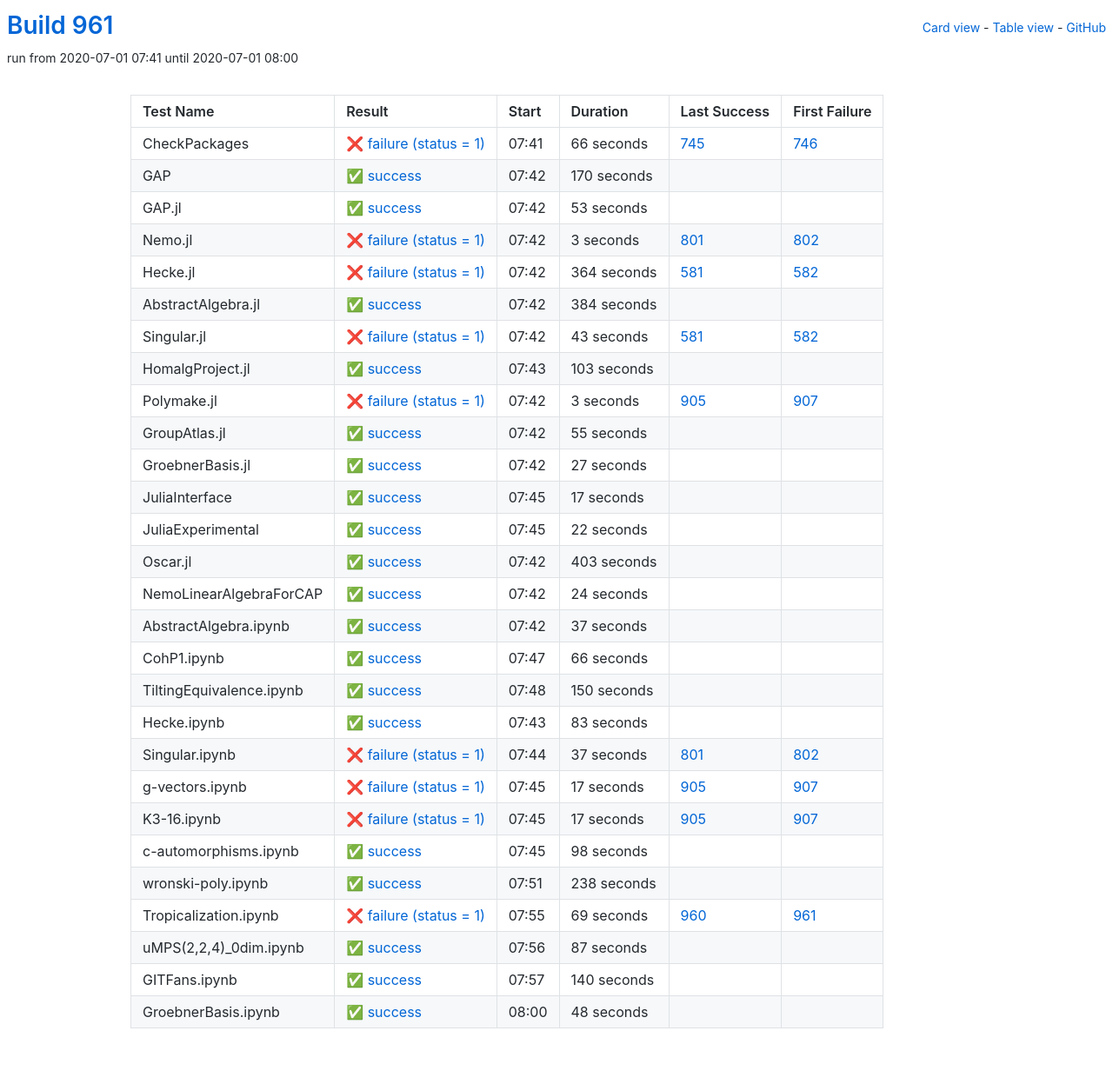
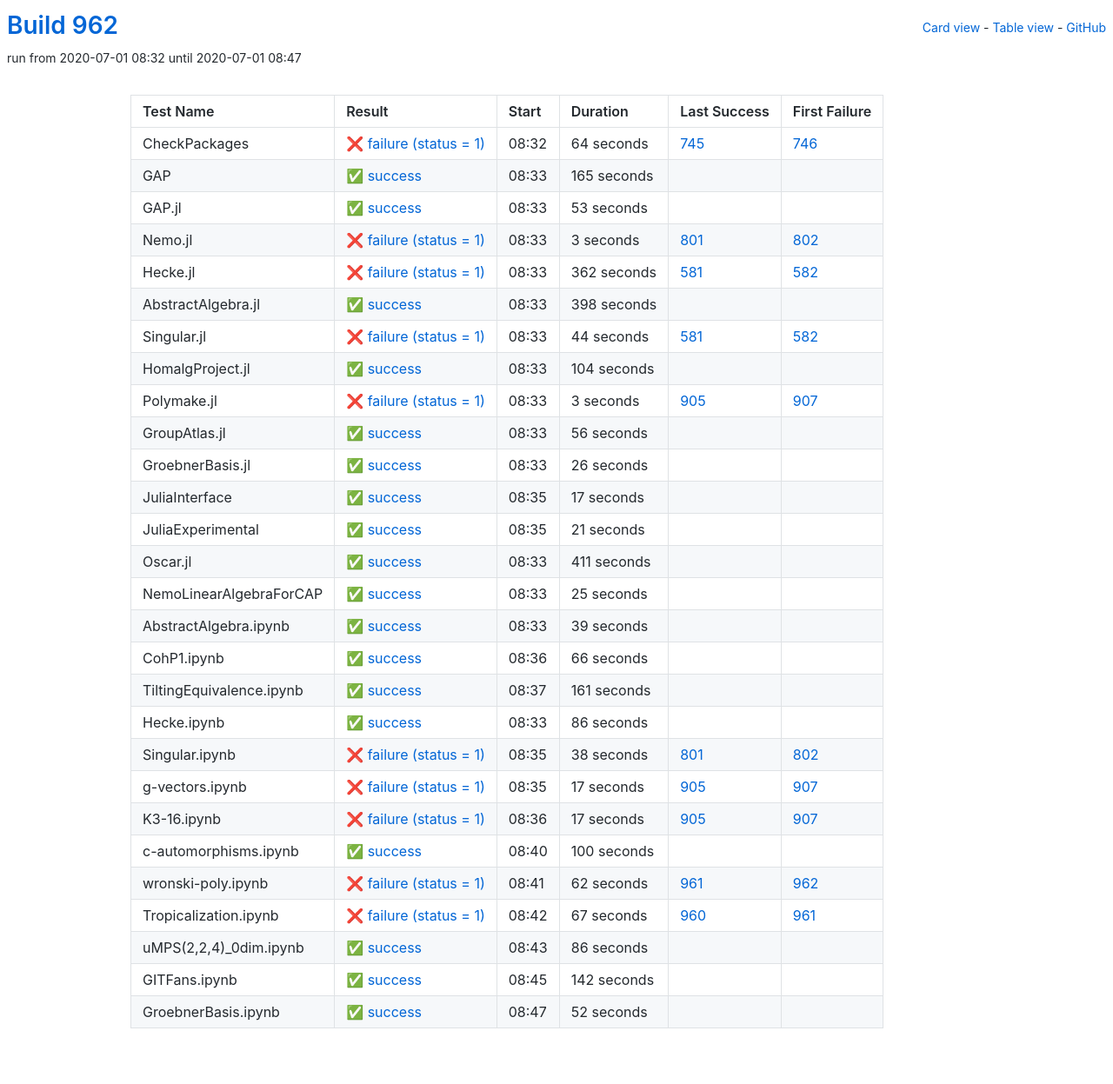
Before and after one commit to oscar-system/oscar-ci-status-1.4, a Jekyll site: the page built from table.html, in a window 1280 px wide. Shown: the whole page at 87% size. Built offline with Jekyll 4.4.1, drawn with Linux system fonts in a browser that asks for light colours.

Commit message:
Build #962

```diff
--- a/_data/ci.yml
+++ b/_data/ci.yml
@@ -1,6 +1,6 @@
 ---
-build: 961
-build_url: https://oscarci.mathematik.uni-kl.de/job/oscar-julia-1.4/961/
+build: 962
+build_url: https://oscarci.mathematik.uni-kl.de/job/oscar-julia-1.4/962/
 job: oscar-julia-1.4
 organization: oscar-system
 repo: oscar-ci-status-1.4
@@ -8,32 +8,32 @@ repourl: https://github.com/oscar-system/oscar-ci-status-1.4
 tests:
 - name: CheckPackages
   id: checkpackages
-  log: https://oscarci.mathematik.uni-kl.de/job/oscar-julia-1.4/961/artifact/logs/build-961/CheckPackages.log
-  start: 2020-07-01 07:41
+  log: https://oscarci.mathematik.uni-kl.de/job/oscar-julia-1.4/962/artifact/logs/build-962/CheckPackages.log
+  start: 2020-07-01 08:32
   success: false
   exitcode: 1
   status: failure
-  duration: 66
+  duration: 64
   last_success: 745
   last_success_url: https://oscarci.mathematik.uni-kl.de/job/oscar-julia-1.4/745/
   first_failure: 746
   first_failure_url: https://oscarci.mathematik.uni-kl.de/job/oscar-julia-1.4/746/
 - name: GAP
   id: gap
-  log: https://oscarci.mathematik.uni-kl.de/job/oscar-julia-1.4/961/artifact/logs/build-961/GAP.log
-  start: 2020-07-01 07:42
+  log: https://oscarci.mathematik.uni-kl.de/job/oscar-julia-1.4/962/artifact/logs/build-962/GAP.log
+  start: 2020-07-01 08:33
   success: true
   exitcode: 0
   status: success
-  duration: 170
+  duration: 165
   last_success: false
   last_success_url:
   first_failure: false
   first_failure_url:
 - name: GAP.jl
   id: gap-jl
-  log: https://oscarci.mathematik.uni-kl.de/job/oscar-julia-1.4/961/artifact/logs/build-961/GAP.jl.log
-  start: 2020-07-01 07:42
+  log: https://oscarci.mathematik.uni-kl.de/job/oscar-julia-1.4/962/artifact/logs/build-962/GAP.jl.log
+  start: 2020-07-01 08:33
   success: true
   exitcode: 0
   status: success
@@ -44,8 +44,8 @@ tests:
   first_failure_url:
 - name: Nemo.jl
   id: nemo-jl
-  log: https://oscarci.mathematik.uni-kl.de/job/oscar-julia-1.4/961/artifact/logs/build-961/Nemo.jl.log
-  start: 2020-07-01 07:42
+  log: https://oscarci.mathematik.uni-kl.de/job/oscar-julia-1.4/962/artifact/logs/build-962/Nemo.jl.log
+  start: 2020-07-01 08:33
   success: false
   exitcode: 1
   status: failure
@@ -56,56 +56,56 @@ tests:
   first_failure_url: https://oscarci.mathematik.uni-kl.de/job/oscar-julia-1.4/802/
 - name: Hecke.jl
   id: hecke-jl
-  log: https://oscarci.mathematik.uni-kl.de/job/oscar-julia-1.4/961/artifact/logs/build-961/Hecke.jl.log
-  start: 2020-07-01 07:42
+  log: https://oscarci.mathematik.uni-kl.de/job/oscar-julia-1.4/962/artifact/logs/build-962/Hecke.jl.log
+  start: 2020-07-01 08:33
   success: false
   exitcode: 1
   status: failure
-  duration: 364
+  duration: 362
   last_success: 581
   last_success_url: https://oscarci.mathematik.uni-kl.de/job/oscar-julia-1.4/581/
   first_failure: 582
   first_failure_url: https://oscarci.mathematik.uni-kl.de/job/oscar-julia-1.4/582/
 - name: AbstractAlgebra.jl
   id: abstractalgebra-jl
-  log: https://oscarci.mathematik.uni-kl.de/job/oscar-julia-1.4/961/artifact/logs/build-961/AbstractAlgebra.jl.log
-  start: 2020-07-01 07:42
+  log: https://oscarci.mathematik.uni-kl.de/job/oscar-julia-1.4/962/artifact/logs/build-962/AbstractAlgebra.jl.log
+  start: 2020-07-01 08:33
   success: true
   exitcode: 0
   status: success
-  duration: 384
+  duration: 398
   last_success: false
   last_success_url:
   first_failure: false
   first_failure_url:
 - name: Singular.jl
   id: singular-jl
-  log: https://oscarci.mathematik.uni-kl.de/job/oscar-julia-1.4/961/artifact/logs/build-961/Singular.jl.log
-  start: 2020-07-01 07:42
+  log: https://oscarci.mathematik.uni-kl.de/job/oscar-julia-1.4/962/artifact/logs/build-962/Singular.jl.log
+  start: 2020-07-01 08:33
   success: false
   exitcode: 1
   status: failure
-  duration: 43
+  duration: 44
   last_success: 581
   last_success_url: https://oscarci.mathematik.uni-kl.de/job/oscar-julia-1.4/581/
   first_failure: 582
   first_failure_url: https://oscarci.mathematik.uni-kl.de/job/oscar-julia-1.4/582/
 - name: HomalgProject.jl
   id: homalgproject-jl
-  log: https://oscarci.mathematik.uni-kl.de/job/oscar-julia-1.4/961/artifact/logs/build-961/HomalgProject.jl.log
-  start: 2020-07-01 07:43
+  log: https://oscarci.mathematik.uni-kl.de/job/oscar-julia-1.4/962/artifact/logs/build-962/HomalgProject.jl.log
+  start: 2020-07-01 08:33
   success: true
   exitcode: 0
   status: success
-  duration: 103
+  duration: 104
   last_success: false
   last_success_url:
   first_failure: false
   first_failure_url:
 - name: Polymake.jl
   id: polymake-jl
-  log: https://oscarci.mathematik.uni-kl.de/job/oscar-julia-1.4/961/artifact/logs/build-961/Polymake.jl.log
-  start: 2020-07-01 07:42
+  log: https://oscarci.mathematik.uni-kl.de/job/oscar-julia-1.4/962/artifact/logs/build-962/Polymake.jl.log
+  start: 2020-07-01 08:33
   success: false
   exitcode: 1
   status: failure
@@ -116,32 +116,32 @@ tests:
   first_failure_url: https://oscarci.mathematik.uni-kl.de/job/oscar-julia-1.4/907/
 - name: GroupAtlas.jl
   id: groupatlas-jl
-  log: https://oscarci.mathematik.uni-kl.de/job/oscar-julia-1.4/961/artifact/logs/build-961/GroupAtlas.jl.log
-  start: 2020-07-01 07:42
+  log: https://oscarci.mathematik.uni-kl.de/job/oscar-julia-1.4/962/artifact/logs/build-962/GroupAtlas.jl.log
+  start: 2020-07-01 08:33
   success: true
   exitcode: 0
   status: success
-  duration: 55
+  duration: 56
   last_success: false
   last_success_url:
   first_failure: false
   first_failure_url:
 - name: GroebnerBasis.jl
   id: groebnerbasis-jl
-  log: https://oscarci.mathematik.uni-kl.de/job/oscar-julia-1.4/961/artifact/logs/build-961/GroebnerBasis.jl.log
-  start: 2020-07-01 07:42
+  log: https://oscarci.mathematik.uni-kl.de/job/oscar-julia-1.4/962/artifact/logs/build-962/GroebnerBasis.jl.log
+  start: 2020-07-01 08:33
   success: true
   exitcode: 0
   status: success
-  duration: 27
+  duration: 26
   last_success: false
   last_success_url:
   first_failure: false
   first_failure_url:
 - name: JuliaInterface
   id: juliainterface
-  log: https://oscarci.mathematik.uni-kl.de/job/oscar-julia-1.4/961/artifact/logs/build-961/JuliaInterface.log
-  start: 2020-07-01 07:45
+  log: https://oscarci.mathematik.uni-kl.de/job/oscar-julia-1.4/962/artifact/logs/build-962/JuliaInterface.log
+  start: 2020-07-01 08:35
   success: true
   exitcode: 0
   status: success
@@ -152,56 +152,56 @@ tests:
   first_failure_url:
 - name: JuliaExperimental
   id: juliaexperimental
-  log: https://oscarci.mathematik.uni-kl.de/job/oscar-julia-1.4/961/artifact/logs/build-961/JuliaExperimental.log
-  start: 2020-07-01 07:45
+  log: https://oscarci.mathematik.uni-kl.de/job/oscar-julia-1.4/962/artifact/logs/build-962/JuliaExperimental.log
+  start: 2020-07-01 08:35
   success: true
   exitcode: 0
   status: success
-  duration: 22
+  duration: 21
   last_success: false
   last_success_url:
   first_failure: false
   first_failure_url:
 - name: Oscar.jl
   id: oscar-jl
-  log: https://oscarci.mathematik.uni-kl.de/job/oscar-julia-1.4/961/artifact/logs/build-961/Oscar.jl.log
-  start: 2020-07-01 07:42
+  log: https://oscarci.mathematik.uni-kl.de/job/oscar-julia-1.4/962/artifact/logs/build-962/Oscar.jl.log
+  start: 2020-07-01 08:33
   success: true
   exitcode: 0
   status: success
-  duration: 403
+  duration: 411
   last_success: false
   last_success_url:
   first_failure: false
   first_failure_url:
 - name: NemoLinearAlgebraForCAP
   id: nemolinearalgebraforcap
-  log: https://oscarci.mathematik.uni-kl.de/job/oscar-julia-1.4/961/artifact/logs/build-961/NemoLinearAlgebraForCAP.log
-  start: 2020-07-01 07:42
+  log: https://oscarci.mathematik.uni-kl.de/job/oscar-julia-1.4/962/artifact/logs/build-962/NemoLinearAlgebraForCAP.log
+  start: 2020-07-01 08:33
   success: true
   exitcode: 0
   status: success
-  duration: 24
+  duration: 25
   last_success: false
   last_success_url:
   first_failure: false
   first_failure_url:
 - name: AbstractAlgebra.ipynb
   id: abstractalgebra-ipynb
-  log: https://oscarci.mathematik.uni-kl.de/job/oscar-julia-1.4/961/artifact/logs/build-961/AbstractAlgebra.ipynb.log
-  start: 2020-07-01 07:42
+  log: https://oscarci.mathematik.uni-kl.de/job/oscar-julia-1.4/962/artifact/logs/build-962/AbstractAlgebra.ipynb.log
+  start: 2020-07-01 08:33
   success: true
   exitcode: 0
   status: success
-  duration: 37
+  duration: 39
   last_success: false
   last_success_url:
   first_failure: false
   first_failure_url:
 - name: CohP1.ipynb
   id: cohp1-ipynb
-  log: https://oscarci.mathematik.uni-kl.de/job/oscar-julia-1.4/961/artifact/logs/build-961/CohP1.ipynb.log
-  start: 2020-07-01 07:47
+  log: https://oscarci.mathematik.uni-kl.de/job/oscar-julia-1.4/962/artifact/logs/build-962/CohP1.ipynb.log
+  start: 2020-07-01 08:36
   success: true
   exitcode: 0
   status: success
@@ -212,44 +212,44 @@ tests:
   first_failure_url:
 - name: TiltingEquivalence.ipynb
   id: tiltingequivalence-ipynb
-  log: https://oscarci.mathematik.uni-kl.de/job/oscar-julia-1.4/961/artifact/logs/build-961/TiltingEquivalence.ipynb.log
-  start: 2020-07-01 07:48
+  log: https://oscarci.mathematik.uni-kl.de/job/oscar-julia-1.4/962/artifact/logs/build-962/TiltingEquivalence.ipynb.log
+  start: 2020-07-01 08:37
   success: true
   exitcode: 0
   status: success
-  duration: 150
+  duration: 161
   last_success: false
   last_success_url:
   first_failure: false
   first_failure_url:
 - name: Hecke.ipynb
   id: hecke-ipynb
-  log: https://oscarci.mathematik.uni-kl.de/job/oscar-julia-1.4/961/artifact/logs/build-961/Hecke.ipynb.log
-  start: 2020-07-01 07:43
+  log: https://oscarci.mathematik.uni-kl.de/job/oscar-julia-1.4/962/artifact/logs/build-962/Hecke.ipynb.log
+  start: 2020-07-01 08:33
   success: true
   exitcode: 0
   status: success
-  duration: 83
+  duration: 86
   last_success: false
   last_success_url:
   first_failure: false
   first_failure_url:
 - name: Singular.ipynb
   id: singular-ipynb
-  log: https://oscarci.mathematik.uni-kl.de/job/oscar-julia-1.4/961/artifact/logs/build-961/Singular.ipynb.log
-  start: 2020-07-01 07:44
+  log: https://oscarci.mathematik.uni-kl.de/job/oscar-julia-1.4/962/artifact/logs/build-962/Singular.ipynb.log
+  start: 2020-07-01 08:35
   success: false
   exitcode: 1
   status: failure
-  duration: 37
+  duration: 38
   last_success: 801
   last_success_url: https://oscarci.mathematik.uni-kl.de/job/oscar-julia-1.4/801/
   first_failure: 802
   first_failure_url: https://oscarci.mathematik.uni-kl.de/job/oscar-julia-1.4/802/
 - name: g-vectors.ipynb
   id: g-vectors-ipynb
-  log: https://oscarci.mathematik.uni-kl.de/job/oscar-julia-1.4/961/artifact/logs/build-961/g-vectors.ipynb.log
-  start: 2020-07-01 07:45
+  log: https://oscarci.mathematik.uni-kl.de/job/oscar-julia-1.4/962/artifact/logs/build-962/g-vectors.ipynb.log
+  start: 2020-07-01 08:35
   success: false
   exitcode: 1
   status: failure
@@ -260,8 +260,8 @@ tests:
   first_failure_url: https://oscarci.mathematik.uni-kl.de/job/oscar-julia-1.4/907/
 - name: K3-16.ipynb
   id: k3-16-ipynb
-  log: https://oscarci.mathematik.uni-kl.de/job/oscar-julia-1.4/961/artifact/logs/build-961/K3-16.ipynb.log
-  start: 2020-07-01 07:45
+  log: https://oscarci.mathematik.uni-kl.de/job/oscar-julia-1.4/962/artifact/logs/build-962/K3-16.ipynb.log
+  start: 2020-07-01 08:36
   success: false
   exitcode: 1
   status: failure
@@ -272,72 +272,72 @@ tests:
   first_failure_url: https://oscarci.mathematik.uni-kl.de/job/oscar-julia-1.4/907/
 - name: c-automorphisms.ipynb
   id: c-automorphisms-ipynb
-  log: https://oscarci.mathematik.uni-kl.de/job/oscar-julia-1.4/961/artifact/logs/build-961/c-automorphisms.ipynb.log
-  start: 2020-07-01 07:45
+  log: https://oscarci.mathematik.uni-kl.de/job/oscar-julia-1.4/962/artifact/logs/build-962/c-automorphisms.ipynb.log
+  start: 2020-07-01 08:40
   success: true
   exitcode: 0
   status: success
-  duration: 98
+  duration: 100
   last_success: false
   last_success_url:
   first_failure: false
   first_failure_url:
 - name: wronski-poly.ipynb
   id: wronski-poly-ipynb
-  log: https://oscarci.mathematik.uni-kl.de/job/oscar-julia-1.4/961/artifact/logs/build-961/wronski-poly.ipynb.log
-  start: 2020-07-01 07:51
-  success: true
-  exitcode: 0
-  status: success
-  duration: 238
-  last_success: false
-  last_success_url:
-  first_failure: false
-  first_failure_url:
-- name: Tropicalization.ipynb
-  id: tropicalization-ipynb
-  log: https://oscarci.mathematik.uni-kl.de/job/oscar-julia-1.4/961/artifact/logs/build-961/Tropicalization.ipynb.log
-  start: 2020-07-01 07:55
+  log: https://oscarci.mathematik.uni-kl.de/job/oscar-julia-1.4/962/artifact/logs/build-962/wronski-poly.ipynb.log
+  start: 2020-07-01 08:41
   success: false
   exitcode: 1
   status: failure
-  duration: 69
+  duration: 62
+  last_success: 961
+  last_success_url: https://oscarci.mathematik.uni-kl.de/job/oscar-julia-1.4/961/
+  first_failure: 962
+  first_failure_url: https://oscarci.mathematik.uni-kl.de/job/oscar-julia-1.4/962/
+- name: Tropicalization.ipynb
+  id: tropicalization-ipynb
+  log: https://oscarci.mathematik.uni-kl.de/job/oscar-julia-1.4/962/artifact/logs/build-962/Tropicalization.ipynb.log
+  start: 2020-07-01 08:42
+  success: false
+  exitcode: 1
+  status: failure
+  duration: 67
   last_success: 960
   last_success_url: https://oscarci.mathematik.uni-kl.de/job/oscar-julia-1.4/960/
   first_failure: 961
   first_failure_url: https://oscarci.mathematik.uni-kl.de/job/oscar-julia-1.4/961/
 - name: uMPS(2,2,4)_0dim.ipynb
   id: umps-2-2-4-0dim-ipynb
-  log: https://oscarci.mathematik.uni-kl.de/job/oscar-julia-1.4/961/artifact/logs/build-961/uMPS-2-2-4-_0dim.ipynb.log
-  start: 2020-07-01 07:56
+  log: https://oscarci.mathematik.uni-kl.de/job/oscar-julia-1.4/962/artifact/logs/build-962/uMPS-2-2-4-_0dim.ipynb.log
+  start: 2020-07-01 08:43
   success: true
   exitcode: 0
   status: success
-  duration: 87
+  duration: 86
   last_success: false
   last_success_url:
   first_failure: false
   first_failure_url:
 - name: GITFans.ipynb
   id: gitfans-ipynb
-  log: https://oscarci.mathematik.uni-kl.de/job/oscar-julia-1.4/961/artifact/logs/build-961/GITFans.ipynb.log
-  start: 2020-07-01 07:57
+  log: https://oscarci.mathematik.uni-kl.de/job/oscar-julia-1.4/962/artifact/logs/build-962/GITFans.ipynb.log
+  start: 2020-07-01 08:45
   success: true
   exitcode: 0
   status: success
-  duration: 140
+  duration: 142
   last_success: false
   last_success_url:
   first_failure: false
   first_failure_url:
 - name: GroebnerBasis.ipynb
   id: groebnerbasis-ipynb
-  log: https://oscarci.mathematik.uni-kl.de/job/oscar-julia-1.4/961/artifact/logs/build-961/GroebnerBasis.ipynb.log
-  start: 2020-07-01 08:00
+  log: https://oscarci.mathematik.uni-kl.de/job/oscar-julia-1.4/962/artifact/logs/build-962/GroebnerBasis.ipynb.log
+  start: 2020-07-01 08:47
   success: true
   exitcode: 0
   status: success
-  duration: 48
+  duration: 52
   last_success: false
   last_success_url:
   first_failure: false
```
Also changed, not shown: README.md.
